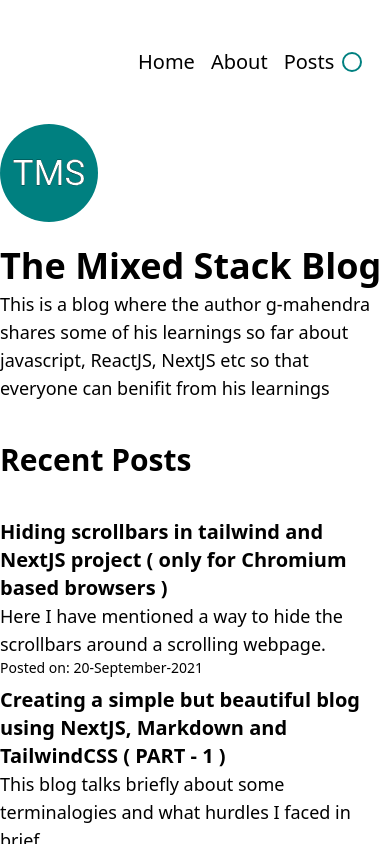
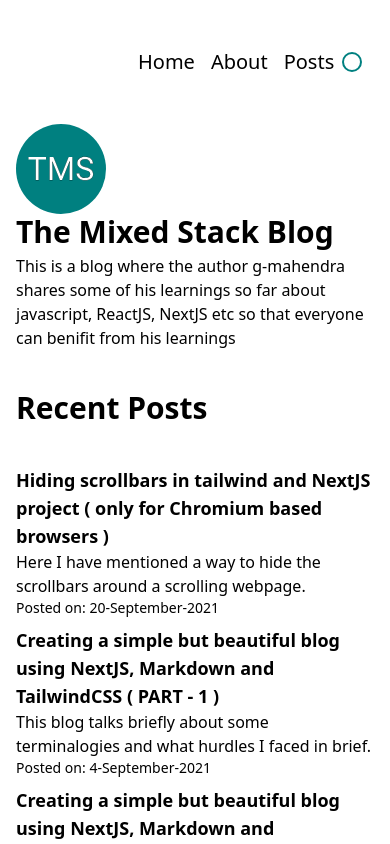
Before and after one commit to g-mahendra/themixedstack, a Next.js app: page / in a window 390 px wide. Shown: the top 844 px of the page. Built offline with nearby package versions, Linux system fonts and the light colour scheme; what @tailwindcss/typography would draw is missing.

Commit message:
rewamped

```diff
--- a/components/Layout.jsx
+++ b/components/Layout.jsx
@@ -5,7 +5,7 @@ const Layout = ({ children }) => {
   return (
     <React.Fragment>
       <Navbar />
-      <main className="md:w-3/5 m-auto pb-10">{children}</main>
+      <main className="md:w-3/5 m-auto px-4 pb-10">{children}</main>
     </React.Fragment>
   );
 };
--- a/pages/index.js
+++ b/pages/index.js
@@ -11,9 +11,9 @@ export default function Index({ posts }) {
     <Layout>
       <div className="space-y-10">
         <div className="flex flex-col-reverse md:flex-row md:items-center md:justify-between">
-          <div className="flex flex-col md:w-3/4 space-y-1 mt-6">
-            <h1 className="text-4xl font-bold">The Mixed Stack Blog</h1>
-            <p className="text-lg">
+          <div className="flex flex-col md:w-3/4 space-y-1">
+            <h1 className="md:text-4xl text-3xl font-bold">The Mixed Stack Blog</h1>
+            <p className="md:text-lg text-base">
               This is a blog where the author g-mahendra shares some of his
               learnings so far about javascript, ReactJS, NextJS etc so that
               everyone can benifit from his learnings
@@ -32,8 +32,8 @@ export default function Index({ posts }) {
                 href={`/posts/[slug]`}
               >
                 <a>
-                  <h5 className="text-xl font-bold hover:text-teal">{post.data.title}</h5>
-                  <h6 className="text-lg">{post.data.description}</h6>
+                  <h5 className="md:text-xl text-lg font-bold hover:text-teal">{post.data.title}</h5>
+                  <h6 className="md:text-lg">{post.data.description}</h6>
                 </a>
               </Link>
               <p className="font-extralight text-sm">
--- a/pages/posts/[slug].js
+++ b/pages/posts/[slug].js
@@ -13,7 +13,7 @@ import { postFilePaths, POSTS_PATH } from "../../utils/mdxUtils";
 // to handle import statements. Instead, you must include components in scope
 // here.
 const components = {
-  BlogNavigation: dynamic(() => import('../../components/BlogNavigation')),
+  BlogNavigation: dynamic(() => import("../../components/BlogNavigation")),
 };
 
 export default function PostPage({ source, frontMatter }) {
@@ -22,7 +22,7 @@ export default function PostPage({ source, frontMatter }) {
       <div>
         <PostHeader title={frontMatter.title} date={frontMatter.date} />
       </div>
-      <article className="prose md:prose-lg dark:prose-dark">
+      <article className="prose md:prose-xl dark:prose-dark md:dark:prose-xl">
         <MDXRemote {...source} components={components} />
       </article>
     </Layout>
```
